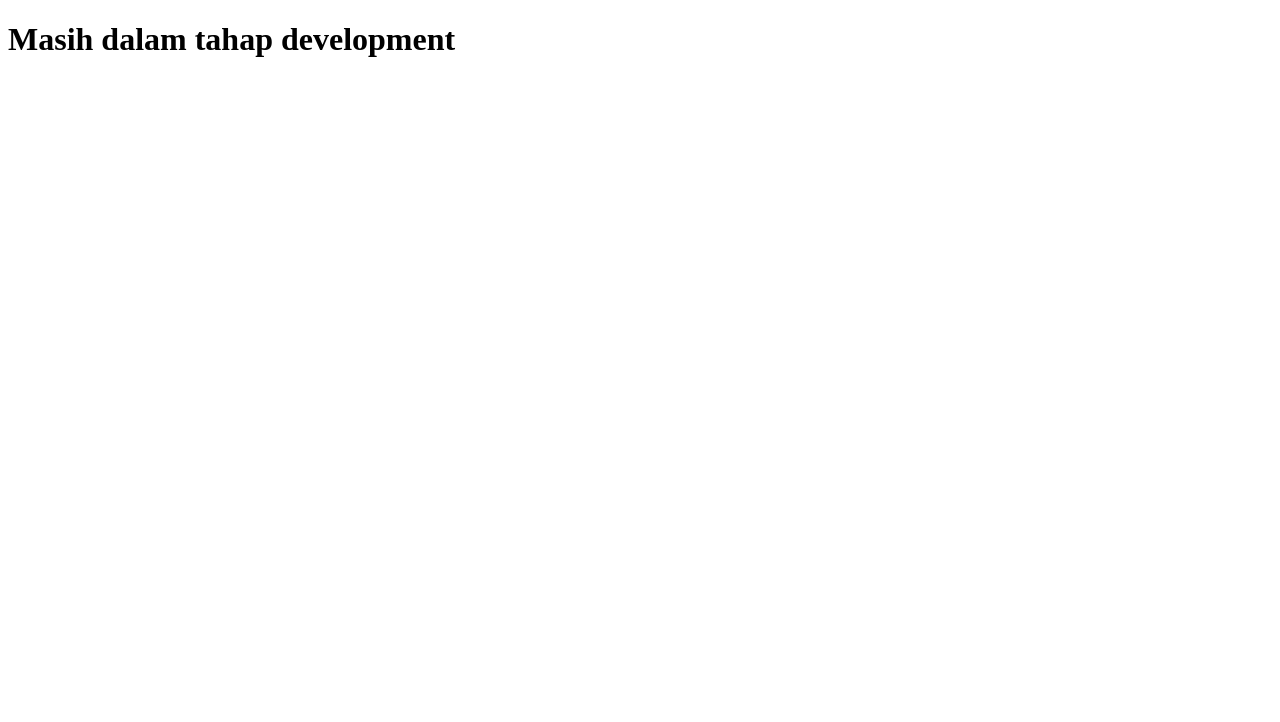
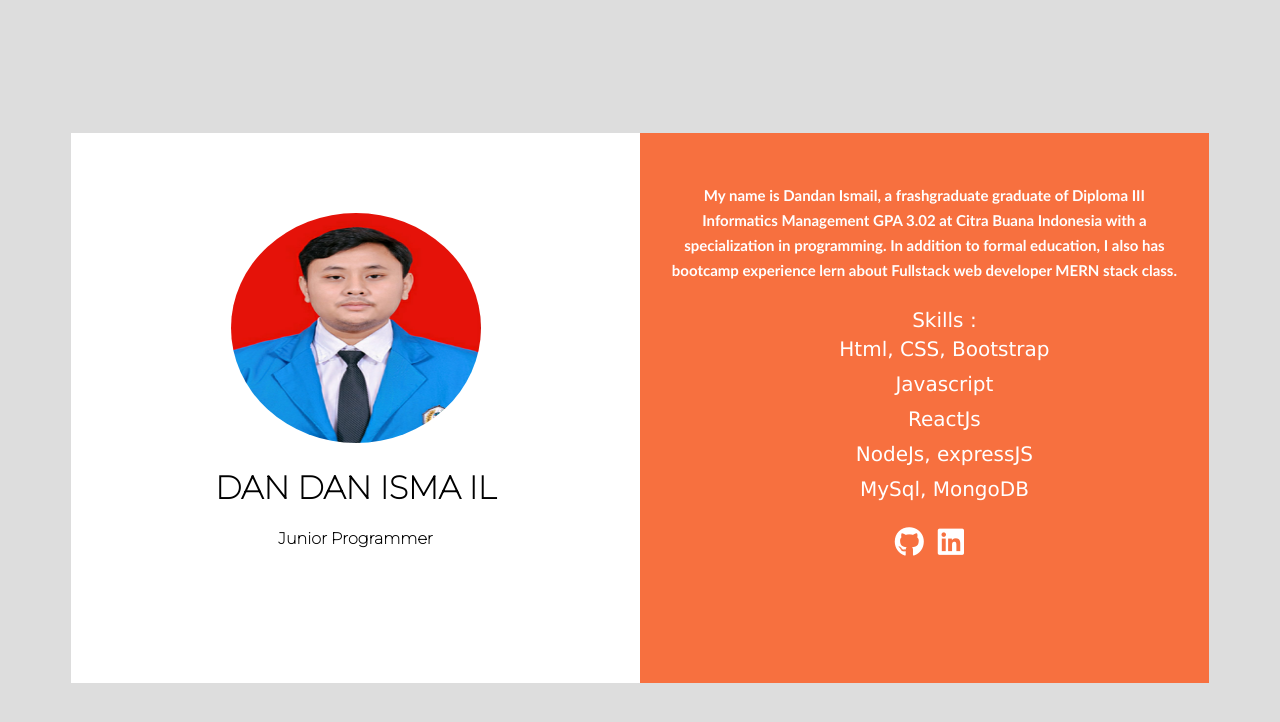
Before and after one commit to DandanIsmail42/portfolio, a plain HTML site: page profile.html in a window 1280 px wide. Drawn offline with Linux system fonts and the light colour scheme.

Commit message:
add profile

```diff
--- /dev/null
+++ b/profile.css
@@ -0,0 +1,105 @@
+@import url('https://fonts.googleapis.com/css2?family=Montserrat:wght@100&family=Poppins&display=swap');
+
+*{
+
+    box-sizing: border-box;
+}
+body{
+    display: flex;
+    align-items: center;
+    justify-content: center;
+    min-height: 100vh;
+    background-color: #ddd;
+}
+
+.container{
+    width: 90%;
+    height: 550px;
+    background-color: black;
+    display: grid;
+    grid-template-columns: 50% 50%;
+}
+.left{
+    text-align: center;
+    background-color: white;
+}
+img{
+    margin-top: 80px;
+    width: 250px;
+    height: 230px;
+    border-radius: 100%;
+}
+h1{
+    font-family: 'Montserrat', sans-serif;
+}
+h4{
+    font-family: 'Montserrat', sans-serif;
+}
+
+.right{
+    text-align: center;
+    background-color: rgb(247, 112, 63);
+}
+h5{
+    font-family: 'Gill Sans', 'Gill Sans MT', Calibri, 'Trebuchet MS', sans-serif;
+    font-weight: 50px;
+    font-size: 15px;
+   text-align: center;
+    padding-left: 30px;
+    padding-right: 30px;
+    line-height: 25px;
+    margin-top: 50px;
+    color: white;
+}
+
+
+
+ul{
+    text-align: center;
+    color: white;
+    font-size: 20px;
+    font-weight: 20px;
+    font-family: 'Lucida Sans', 'Lucida Sans Regular', 'Lucida Grande', 'Lucida Sans Unicode', Geneva, Verdana, sans-serif;
+}
+
+li{
+    list-style: none;
+    text-align: center;
+    line-height: 35px;
+    color: white;
+    font-size: 20px;
+    font-weight: 20px;
+    font-family: 'Lucida Sans', 'Lucida Sans Regular', 'Lucida Grande', 'Lucida Sans Unicode', Geneva, Verdana, sans-serif;
+}
+
+/* icon */
+.fa-github{
+    margin-left: 10px;
+    font-size: 30px;
+    font-weight: 10px;
+    color: white;
+}
+
+
+.fa-github:hover{
+
+    color: black;
+}
+
+.fa-linkedin{
+    margin-left: 10px;
+    font-size: 30px;
+    font-weight: 10px;
+    color: white;
+}
+
+.fa-linkedin:hover{
+    color: rgb(42, 69, 158);
+}
+
+
+@media screen and (max-width: 500px) {
+    .container{
+        grid-template-columns: 100%;
+    }
+}
--- a/profile.html
+++ b/profile.html
@@ -4,9 +4,35 @@
     <meta charset="UTF-8">
     <meta http-equiv="X-UA-Compatible" content="IE=edge">
     <meta name="viewport" content="width=device-width, initial-scale=1.0">
+    <link rel="stylesheet" href="profile.css">
+
+
     <title>Profile</title>
 </head>
 <body>
-    <h1>Masih dalam tahap development</h1>
+
+    <div class="container">
+        <div class="left">
+           <img src="/docs/WhatsApp Image 2022-11-11 at 20.35.08.jpeg" alt="">
+           <h1>DAN DAN ISMA IL</h1>
+           <h4>Junior Programmer</h4>
+        </div>
+        <div class="right">
+            <h5>My name is Dandan Ismail, a frashgraduate graduate of Diploma III Informatics Management GPA 3.02 at Citra Buana Indonesia with a specialization in programming. In addition to formal education, I also has bootcamp experience lern about Fullstack web developer MERN stack class.</h5>
+            <ul>
+                Skills :
+                <li>Html, CSS, Bootstrap</li>
+                <li>Javascript</li>
+                <li>ReactJs</li>
+                <li>NodeJs, expressJS</li>
+                <li>MySql, MongoDB</li>
+            </ul>
+            <a href="https://github.com/DandanIsmail42"><i class="fa-brands fa-github"></i></a>
+            <a href="https://www.linkedin.com/in/dan-dan-isma-il-948b53229"><i class="fa-brands fa-linkedin"></i></a>
+        </div>
+
+    </div>
+
+    <script src="https://kit.fontawesome.com/81765274d3.js" crossorigin="anonymous"></script>
 </body>
 </html>
--- a/style.css
+++ b/style.css
@@ -130,6 +130,9 @@ p{
     font-size: small;
     color: #333;
 }
+.more a:hover{
+    color: coral;
+}
 /* nama dalam card */
 h1{
     color: #333;
```
Also changed, not shown: cv.html (+1 -1 lines), docs/WhatsApp Image 2022-11-10 at 20.43.01.jpeg (deleted), docs/WhatsApp Image 2022-11-11 at 20.35.08.jpeg (added).
